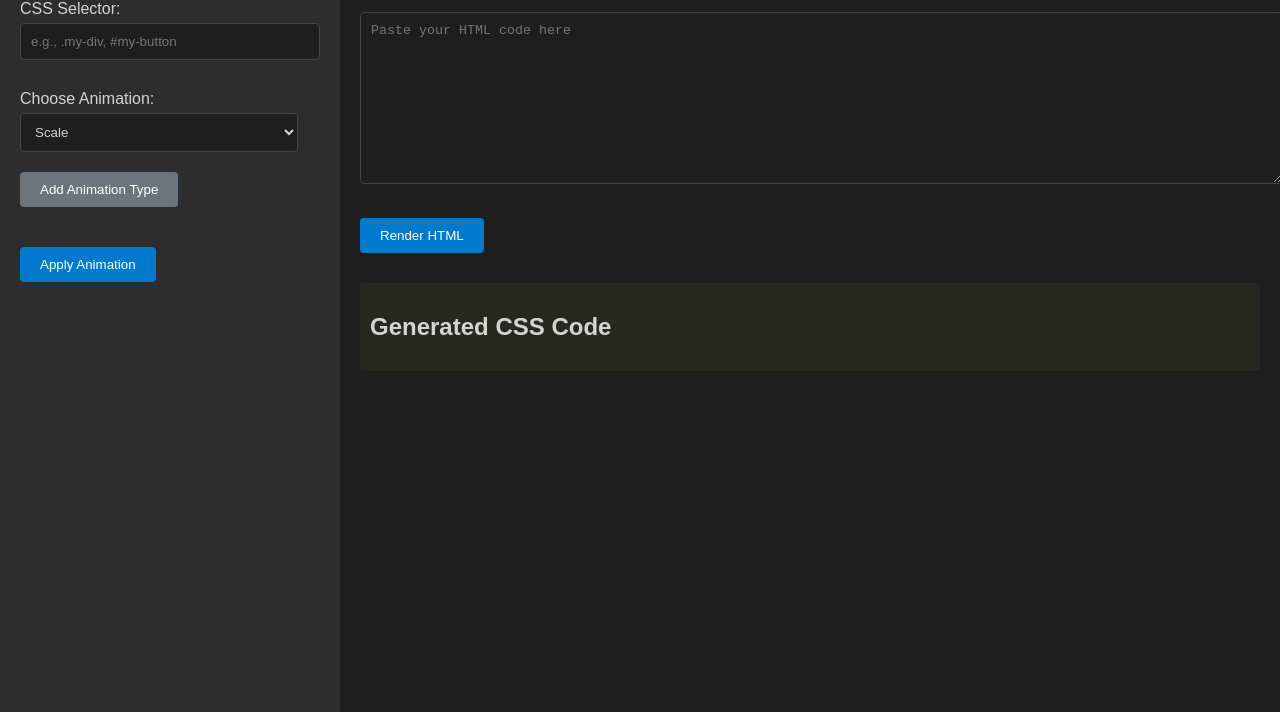
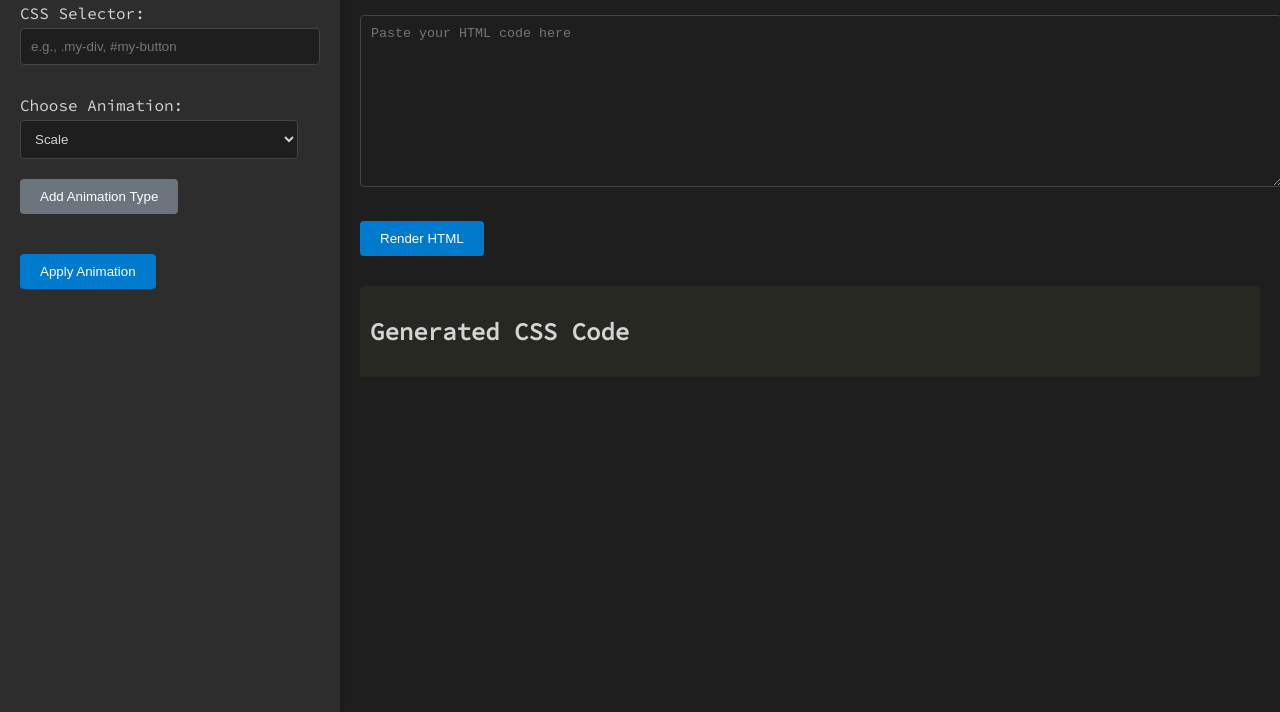
Before and after one commit to pranay-janjarla/simple_animation_tool, a plain HTML site: page index.html in a window 1280 px wide. Shown: the part 88-800 px from the top of the page. Drawn offline with Linux system fonts and the light colour scheme.

Commit message:
Update styles.css

```diff
--- a/styles.css
+++ b/styles.css
@@ -1,5 +1,6 @@
+@import url(https://fonts.googleapis.com/css?family=Source+Code+Pro);
 body {
-    font-family: Arial, sans-serif;
+    font-family:'Source Code Pro';
     background-color: #1e1e1e;
     color: #d4d4d4;
     margin: 0;
```
